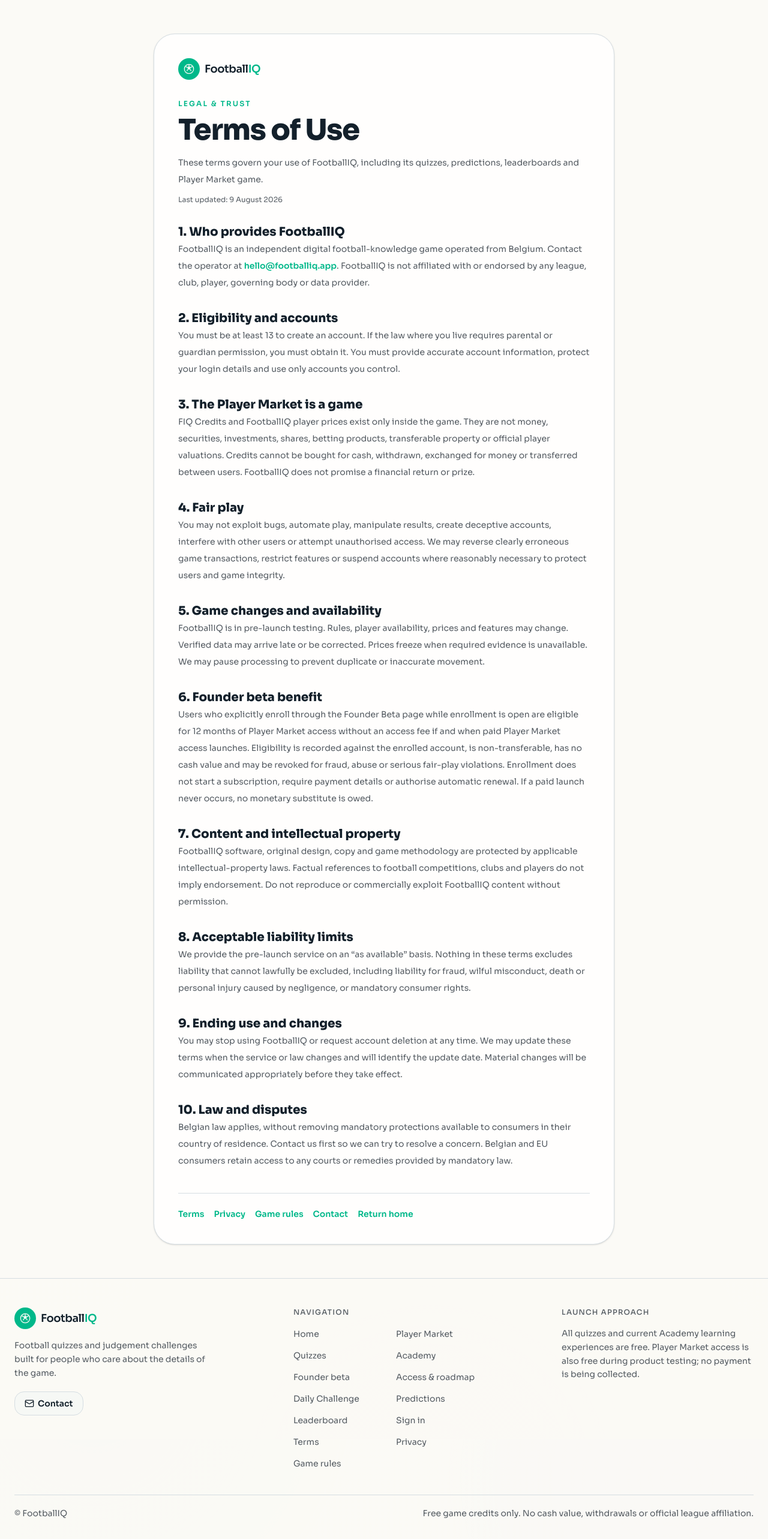
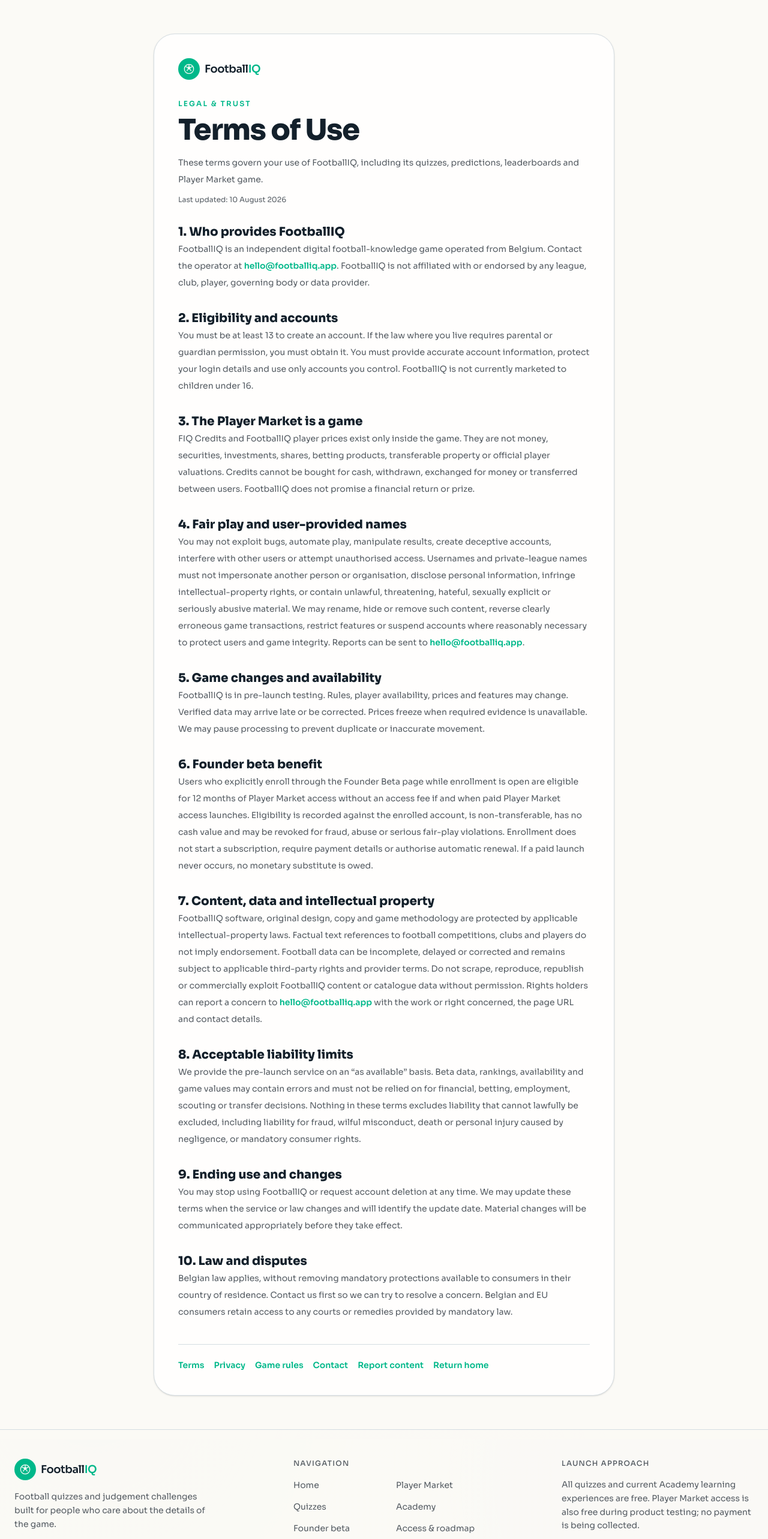
Before and after one commit to neytnicholas-gif/footballiq, a Next.js app: page /terms in a window 1280 px wide. Shown: the top 2566 px of the page at 60% size. Built offline with nearby package versions, Linux system fonts and the light colour scheme; no server answers.

Commit message:
Tighten beta legal and content safeguards

```diff
--- a/app/privacy/page.tsx
+++ b/app/privacy/page.tsx
@@ -10,10 +10,10 @@ export default function PrivacyPage() {
     <section><h2>2. Information we process</h2><ul><li>Account information: email address, user ID, authentication records and username.</li><li>Gameplay information: answers, scores, XP, streaks, predictions, market holdings, transactions, watchlists, gameweek results and league membership.</li><li>Technical information: security, diagnostic and request data produced when the service is used.</li><li>Device storage: essential authentication storage and local or session storage used to save anonymous progress, preferences and import state.</li><li>Usage analytics: limited page and interaction measurements provided through Vercel Analytics when enabled.</li></ul></section>
     <section><h2>3. Purposes and legal bases</h2><ul><li>Provide accounts and gameplay, preserve progress and perform requested transactions: performance of our agreement with you.</li><li>Protect accounts, prevent abuse, diagnose faults and keep an audit trail: our legitimate interests in operating a secure and fair service.</li><li>Comply with valid legal obligations: compliance with law.</li><li>Use non-essential technologies, if introduced: consent where required.</li></ul></section>
     <section><h2>4. Public information</h2><p>Your chosen username and game statistics may appear on public profiles and leaderboards. Your email address is not intended to be public. Do not choose a username containing private information.</p></section>
-    <section><h2>5. Service providers and international processing</h2><p>FootballIQ uses Supabase for authentication and database services, Vercel for hosting and analytics, and Sportmonks as a football-data source. These providers process information under their own security and contractual arrangements and may operate infrastructure outside your country. Appropriate safeguards must be used where legally required.</p></section>
-    <section><h2>6. Retention</h2><p>Account and gameplay information is generally kept while your account is active and for only as long afterwards as needed for security, dispute resolution, legal duties and backups. Anonymous browser data remains until it expires or you clear it. Retention periods will be reviewed as the beta operating process is finalised.</p></section>
+    <section><h2>5. Service providers and international processing</h2><p>FootballIQ uses Supabase for authentication and database services, Vercel for hosting and privacy-focused aggregate web analytics, and Sportmonks as a football-data source. Sportmonks supplies football information rather than FootballIQ account data. Providers may process service or diagnostic information outside your country. FootballIQ must maintain appropriate contractual and transfer safeguards where legally required; contact us if you want information about the safeguards relevant to your data.</p></section>
+    <section><h2>6. Retention</h2><p>Account and gameplay information is kept while your account is active. After a verified deletion request, live account data will be deleted or anonymised unless a limited record must be retained for security, fraud prevention, dispute resolution or legal compliance. Provider backups and logs may persist for their normal limited backup or security cycles before deletion. Anonymous browser data remains until it expires or you clear it. Beta-participation records may be retained while needed to honour the promised founder benefit or resolve related disputes.</p></section>
     <section><h2>7. Your rights</h2><p>Depending on applicable law, you may request access, correction, deletion, restriction, portability or object to certain processing. You may withdraw consent where consent is the basis. You may also complain to the Belgian Data Protection Authority or your local supervisory authority. We may need to verify your identity before completing a request.</p></section>
-    <section><h2>8. Children</h2><p>FootballIQ does not permit account creation by children under 13. Users below the age required by local law must have valid parental or guardian permission. Contact us if you believe a child’s information has been provided improperly.</p></section>
+    <section><h2>8. Children</h2><p>FootballIQ does not permit account creation by children under 13 and is not currently marketed to children under 16. Users below the age required by local law must have valid parental or guardian permission. Contact us if you believe a child’s information has been provided improperly.</p></section>
     <section><h2>9. Security and changes</h2><p>We use access controls, row-level database security and restricted server credentials, but no online service can guarantee absolute security. We will update this notice when processing materially changes and identify the effective date above.</p></section>
   </LegalPage>
 }
--- a/app/terms/page.tsx
+++ b/app/terms/page.tsx
@@ -7,13 +7,13 @@ export const metadata: Metadata = { title: 'Terms of Use', description: 'Terms g
 export default function TermsPage() {
   return <LegalPage title="Terms of Use" summary="These terms govern your use of FootballIQ, including its quizzes, predictions, leaderboards and Player Market game.">
     <section><h2>1. Who provides FootballIQ</h2><p>FootballIQ is an independent digital football-knowledge game operated from Belgium. Contact the operator at <a href={`mailto:${BRAND.supportEmail}`}>{BRAND.supportEmail}</a>. FootballIQ is not affiliated with or endorsed by any league, club, player, governing body or data provider.</p></section>
-    <section><h2>2. Eligibility and accounts</h2><p>You must be at least 13 to create an account. If the law where you live requires parental or guardian permission, you must obtain it. You must provide accurate account information, protect your login details and use only accounts you control.</p></section>
+    <section><h2>2. Eligibility and accounts</h2><p>You must be at least 13 to create an account. If the law where you live requires parental or guardian permission, you must obtain it. You must provide accurate account information, protect your login details and use only accounts you control. FootballIQ is not currently marketed to children under 16.</p></section>
     <section><h2>3. The Player Market is a game</h2><p>FIQ Credits and FootballIQ player prices exist only inside the game. They are not money, securities, investments, shares, betting products, transferable property or official player valuations. Credits cannot be bought for cash, withdrawn, exchanged for money or transferred between users. FootballIQ does not promise a financial return or prize.</p></section>
-    <section><h2>4. Fair play</h2><p>You may not exploit bugs, automate play, manipulate results, create deceptive accounts, interfere with other users or attempt unauthorised access. We may reverse clearly erroneous game transactions, restrict features or suspend accounts where reasonably necessary to protect users and game integrity.</p></section>
+    <section><h2>4. Fair play and user-provided names</h2><p>You may not exploit bugs, automate play, manipulate results, create deceptive accounts, interfere with other users or attempt unauthorised access. Usernames and private-league names must not impersonate another person or organisation, disclose personal information, infringe intellectual-property rights, or contain unlawful, threatening, hateful, sexually explicit or seriously abusive material. We may rename, hide or remove such content, reverse clearly erroneous game transactions, restrict features or suspend accounts where reasonably necessary to protect users and game integrity. Reports can be sent to <a href={`mailto:${BRAND.supportEmail}?subject=${encodeURIComponent('FootballIQ content report')}`}>{BRAND.supportEmail}</a>.</p></section>
     <section><h2>5. Game changes and availability</h2><p>FootballIQ is in pre-launch testing. Rules, player availability, prices and features may change. Verified data may arrive late or be corrected. Prices freeze when required evidence is unavailable. We may pause processing to prevent duplicate or inaccurate movement.</p></section>
     <section><h2>6. Founder beta benefit</h2><p>Users who explicitly enroll through the Founder Beta page while enrollment is open are eligible for 12 months of Player Market access without an access fee if and when paid Player Market access launches. Eligibility is recorded against the enrolled account, is non-transferable, has no cash value and may be revoked for fraud, abuse or serious fair-play violations. Enrollment does not start a subscription, require payment details or authorise automatic renewal. If a paid launch never occurs, no monetary substitute is owed.</p></section>
-    <section><h2>7. Content and intellectual property</h2><p>FootballIQ software, original design, copy and game methodology are protected by applicable intellectual-property laws. Factual references to football competitions, clubs and players do not imply endorsement. Do not reproduce or commercially exploit FootballIQ content without permission.</p></section>
-    <section><h2>8. Acceptable liability limits</h2><p>We provide the pre-launch service on an “as available” basis. Nothing in these terms excludes liability that cannot lawfully be excluded, including liability for fraud, wilful misconduct, death or personal injury caused by negligence, or mandatory consumer rights.</p></section>
+    <section><h2>7. Content, data and intellectual property</h2><p>FootballIQ software, original design, copy and game methodology are protected by applicable intellectual-property laws. Factual text references to football competitions, clubs and players do not imply endorsement. Football data can be incomplete, delayed or corrected and remains subject to applicable third-party rights and provider terms. Do not scrape, reproduce, republish or commercially exploit FootballIQ content or catalogue data without permission. Rights holders can report a concern to <a href={`mailto:${BRAND.supportEmail}?subject=${encodeURIComponent('FootballIQ rights-holder notice')}`}>{BRAND.supportEmail}</a> with the work or right concerned, the page URL and contact details.</p></section>
+    <section><h2>8. Acceptable liability limits</h2><p>We provide the pre-launch service on an “as available” basis. Beta data, rankings, availability and game values may contain errors and must not be relied on for financial, betting, employment, scouting or transfer decisions. Nothing in these terms excludes liability that cannot lawfully be excluded, including liability for fraud, wilful misconduct, death or personal injury caused by negligence, or mandatory consumer rights.</p></section>
     <section><h2>9. Ending use and changes</h2><p>You may stop using FootballIQ or request account deletion at any time. We may update these terms when the service or law changes and will identify the update date. Material changes will be communicated appropriately before they take effect.</p></section>
     <section><h2>10. Law and disputes</h2><p>Belgian law applies, without removing mandatory protections available to consumers in their country of residence. Contact us first so we can try to resolve a concern. Belgian and EU consumers retain access to any courts or remedies provided by mandatory law.</p></section>
   </LegalPage>
--- a/components/legal-page.tsx
+++ b/components/legal-page.tsx
@@ -10,7 +10,7 @@ export function LegalPage({ title, summary, children }: { title: string; summary
         <p className="mt-8 text-xs font-semibold uppercase tracking-[0.18em] text-primary">Legal &amp; trust</p>
         <h1 className="mt-3 text-3xl font-black tracking-tight sm:text-5xl">{title}</h1>
         <p className="mt-4 text-sm leading-7 text-muted-foreground">{summary}</p>
-        <p className="mt-3 text-xs text-muted-foreground">Last updated: 9 August 2026</p>
+        <p className="mt-3 text-xs text-muted-foreground">Last updated: 10 August 2026</p>
         <div className="mt-8 space-y-8 text-sm leading-7 text-muted-foreground [&_h2]:text-xl [&_h2]:font-black [&_h2]:text-foreground [&_li]:ml-5 [&_li]:list-disc [&_p+p]:mt-3 [&_ul]:mt-3 [&_a]:font-semibold [&_a]:text-primary [&_a:hover]:underline">
           {children}
         </div>
@@ -19,6 +19,7 @@ export function LegalPage({ title, summary, children }: { title: string; summary
           <Link href="/privacy" className="font-semibold text-primary hover:underline">Privacy</Link>
           <Link href="/game-rules" className="font-semibold text-primary hover:underline">Game rules</Link>
           <a href={`mailto:${BRAND.supportEmail}`} className="font-semibold text-primary hover:underline">Contact</a>
+          <a href={`mailto:${BRAND.supportEmail}?subject=${encodeURIComponent('FootballIQ legal or content report')}`} className="font-semibold text-primary hover:underline">Report content</a>
           <Link href="/" className="font-semibold text-primary hover:underline">Return home</Link>
         </div>
       </article>
--- a/components/site-footer.tsx
+++ b/components/site-footer.tsx
@@ -17,6 +17,7 @@ const navLinks = [
   { label: 'Terms', href: '/terms' },
   { label: 'Privacy', href: '/privacy' },
   { label: 'Game rules', href: '/game-rules' },
+  { label: 'Report content', href: `mailto:${BRAND.supportEmail}?subject=${encodeURIComponent('FootballIQ content or safety report')}` },
 ]
 
 export function SiteFooter() {
```
Also changed, not shown: 1 other file (tests, documents, lock files or other folders).
